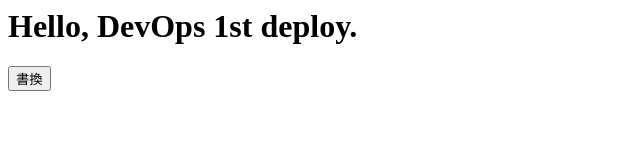
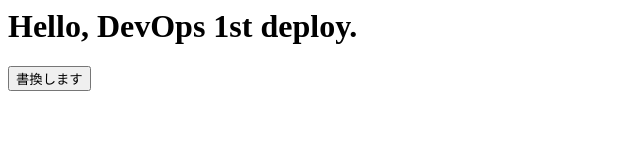
Before and after one commit to yamaguchi36671/devops_exercises, a plain HTML site: page index.html in a window 1280 px wide. Shown: the whole page, without its empty margins (0-640 px from the left). Drawn offline with Linux system fonts and the light colour scheme.

Commit message:
Update index.html

```diff
--- a/index.html
+++ b/index.html
@@ -1,7 +1,7 @@
 <html>
 <head><title>sample</title></head>
 <body><form><h1 id="target">Hello, DevOps 1st deploy.</h1>
-<input type="button" value="書換" onClick="disp()"></form></body>
+<input type="button" value="書換します" onClick="disp()"></form></body>
 <script type="text/javascript">
 <!--
 function disp() {
```
